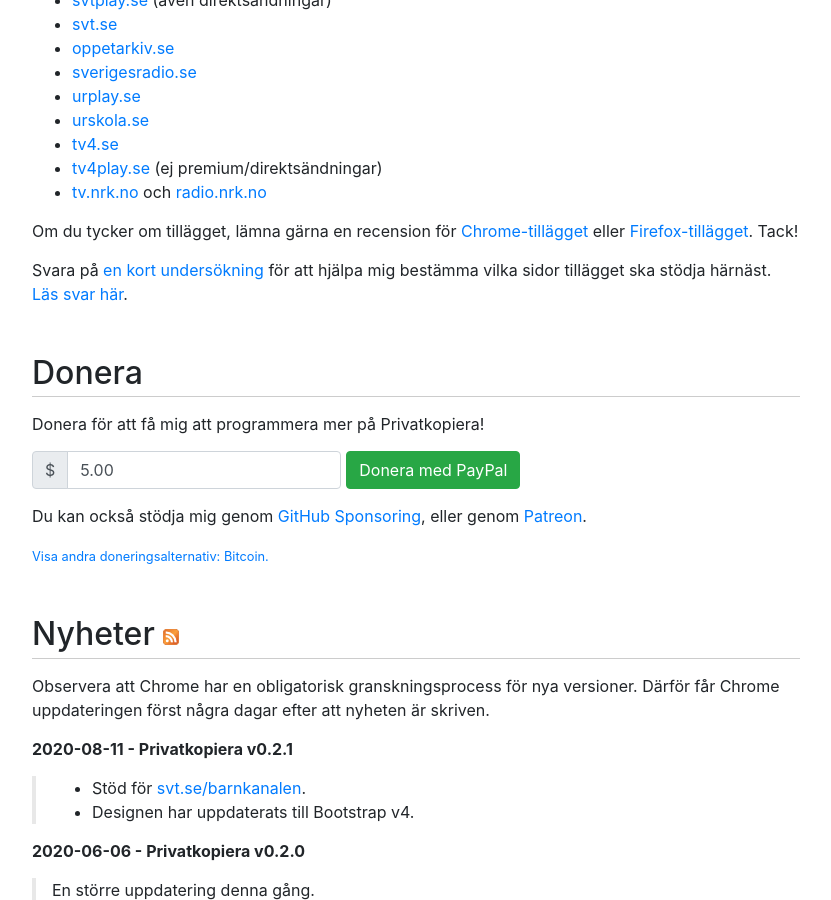
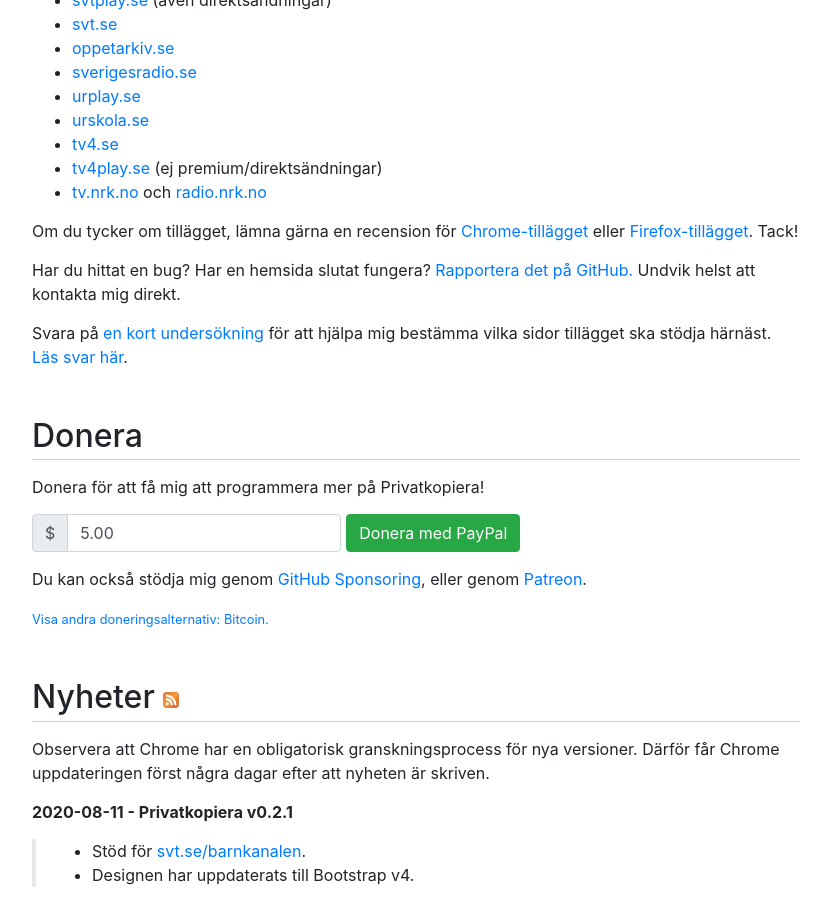
Before and after one commit to stefansundin/privatkopiera, a Jekyll site: the page built from index.html, in a window 1280 px wide and 900 px high, scrolled down 838 px. Shown: the whole window, without its empty margins (224-1055 px from the left). Built offline with Jekyll 4.4.1, drawn with Linux system fonts in a browser that asks for light colours.

Commit message:
Encourage bug reports to be made on GitHub.

```diff
--- a/index.html
+++ b/index.html
@@ -63,6 +63,8 @@
     <p></p>
 
     <p>Om du tycker om tillägget, lämna gärna en recension för <a href="https://chrome.google.com/webstore/detail/{{ site.extension_name }}/{{ site.extension_id }}/reviews">Chrome-tillägget</a> eller <a href="https://addons.mozilla.org/firefox/addon/{{ site.extension_name }}/reviews/add">Firefox-tillägget</a>. Tack!</p>
+
+    <p>Har du hittat en bug? Har en hemsida slutat fungera? <a href="https://github.com/stefansundin/privatkopiera/issues">Rapportera det på GitHub.</a> Undvik helst att kontakta mig direkt.</p>
 
     <p>Svara på <a href="https://goo.gl/forms/gZKoMuXklI">en kort undersökning</a> för att hjälpa mig bestämma vilka sidor tillägget ska stödja härnäst. <a href="https://docs.google.com/spreadsheets/d/1WFd5RIzHaTcnwWo41BQ8YMffX8FBn4_g9_bLdFxZfTY/pubhtml">Läs svar här</a>.</p>
 
```
